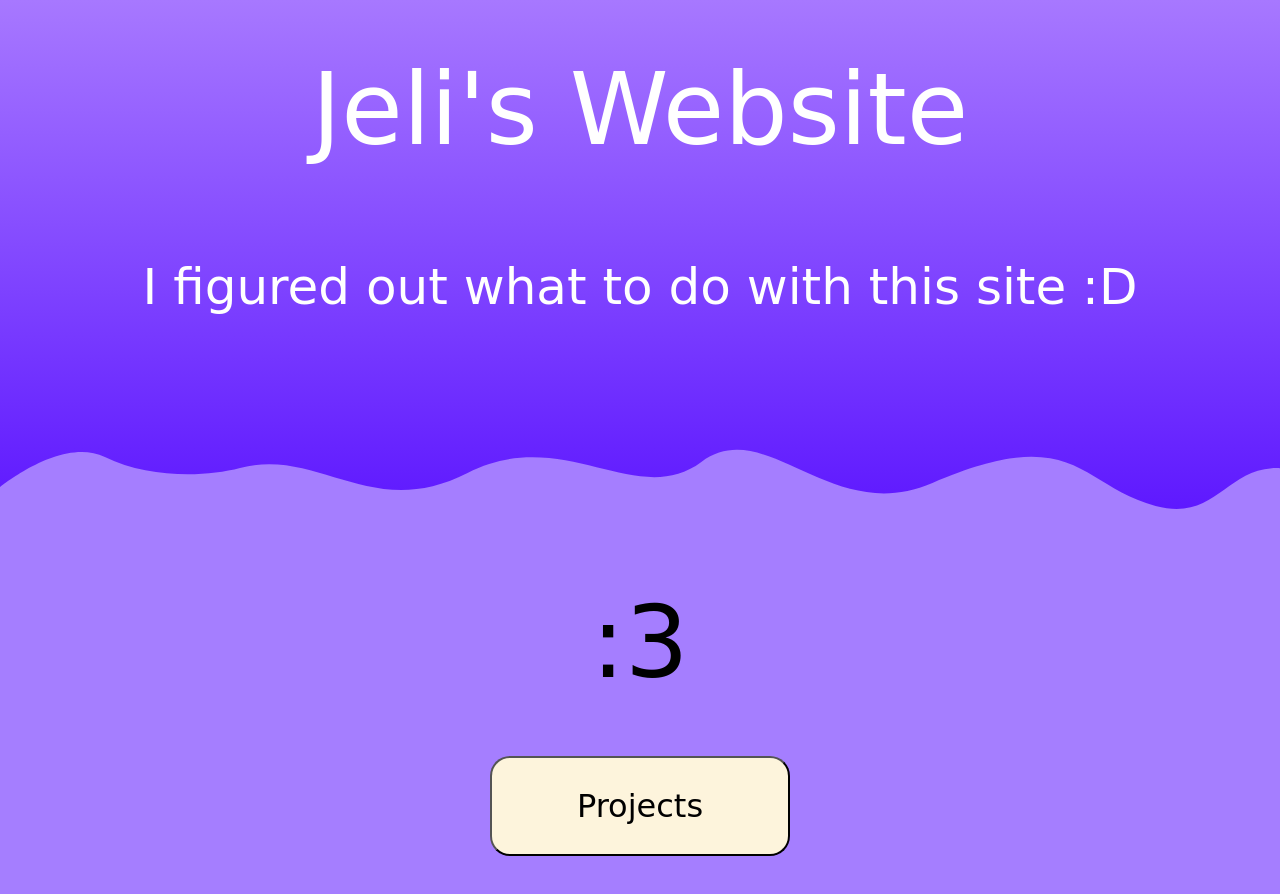
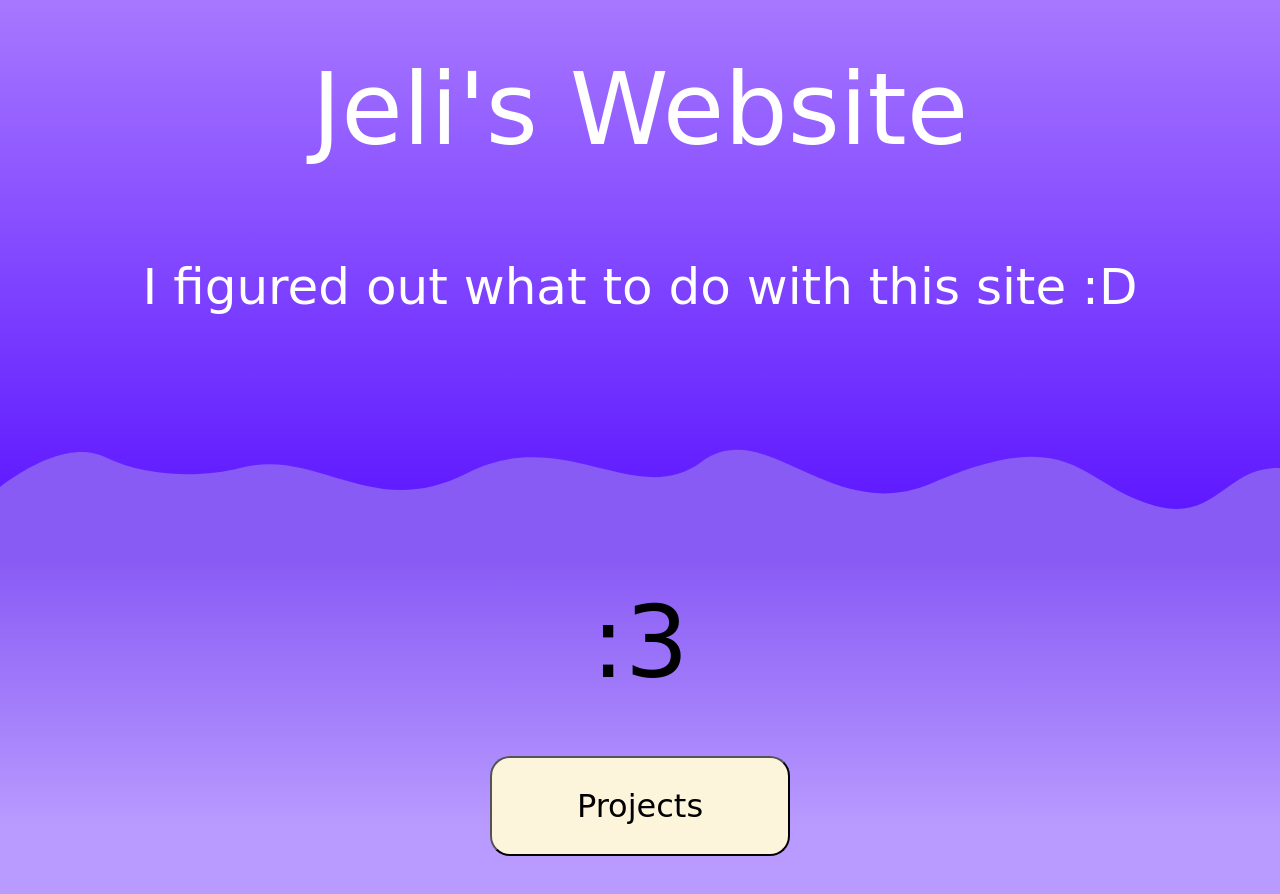
Before and after one commit to Jeli162/CoolJeliSite, a React (Vite) app in the folder jelisite/: page / in a window 1280 px wide. Built offline with nearby package versions, Linux system fonts and the light colour scheme.

Commit message:
Changed coloring of home page

```diff
--- a/jelisite/src/Pages/HomePage/BottomSection_style.css
+++ b/jelisite/src/Pages/HomePage/BottomSection_style.css
@@ -1,8 +1,13 @@
+.bottom
+{
+    --grad_top: rgb(137, 91, 245);
+}
+
 section.bottom
 {
     position: relative;
     min-height: 40vh;
-    background-color: rgb(165, 126, 255);
+    background: linear-gradient(to top, rgb(185, 155, 255) 20%, var(--grad_top));
 }
 
 p.bottom
@@ -25,7 +30,8 @@ p.bottom
 #wave svg
 {
     display: block;
-    fill: rgb(165, 126, 255);
+    /* fill: url(#wave_grad); */
+    fill: var(--grad_top);
     width: 100%;
     height: 120px;
 }
```
